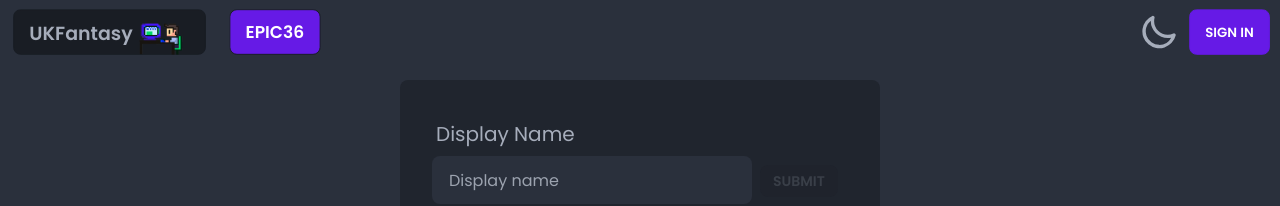
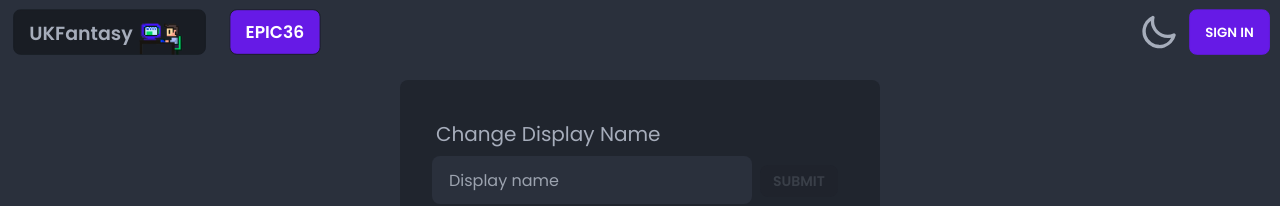
Before and after one commit to FlynnFc/UKFantasy, a Next.js app: page /settings in a window 1280 px wide. Shown: the top 206 px of the page. Built offline with nearby package versions, Linux system fonts and the light colour scheme; no server answers.

Commit message:
Update settings.tsx

```diff
--- a/src/pages/settings.tsx
+++ b/src/pages/settings.tsx
@@ -50,7 +50,7 @@ const Settings = () => {
         <Toaster position="bottom-left" />
         <form className="form" onSubmit={(e) => submitHandler(e)}>
           <label className="label text-xl" htmlFor="name">
-            Display Name
+            Change Display Name
           </label>
           <input
             type="text"
```
